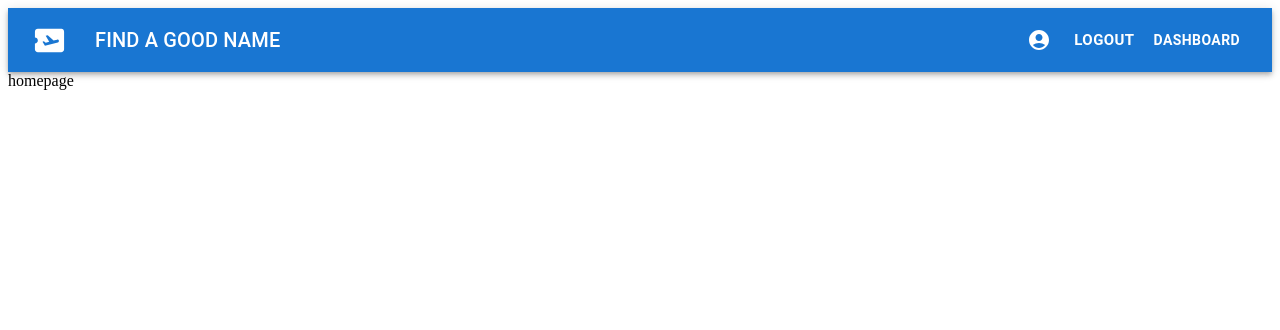
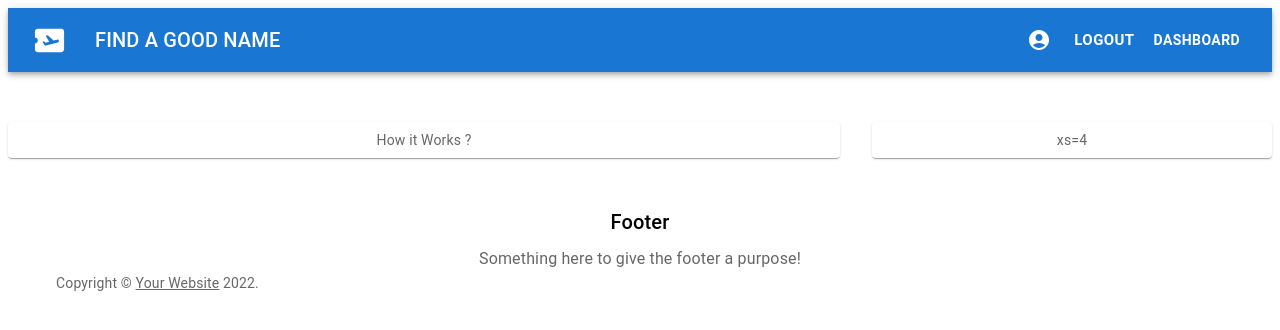
Before and after one commit to radurbalau/workday-frontend, a React (Create React App) app: page /home in a window 1280 px wide. Shown: the top 330 px of the page. Built offline with nearby package versions, Linux system fonts and the light colour scheme.

Commit message:
added footer

```diff
--- a/src/App.js
+++ b/src/App.js
@@ -7,7 +7,7 @@ import NotFound from "./pages/NotFound";
 import Navbar from './pages/Navbar'
 import UserHomePage from "./pages/UserHomePage";
 import AdminHomePage from "./pages/AdminHomePage";
-
+import Footer from "./pages/Footer"
 
 function App() {
     return (
@@ -36,7 +36,7 @@ function App() {
 
                 {/*<Route path="about" element={<About/>}/>*/}
             </Routes>
-
+            <Footer></Footer>
         </div>
     );
 }
--- /dev/null
+++ b/src/pages/Footer.js
@@ -0,0 +1,38 @@
+import * as React from 'react';
+import CssBaseline from '@mui/material/CssBaseline';
+import Box from '@mui/material/Box';
+import Typography from '@mui/material/Typography';
+import Container from '@mui/material/Container';
+import Link from '@mui/material/Link';
+
+function Copyright() {
+    return (
+        <Typography variant="body2" color="text.secondary">
+            {'Copyright © '}
+            <Link color="inherit" href="https://mui.com/">
+                Your Website
+            </Link>{' '}
+            {new Date().getFullYear()}
+            {'.'}
+        </Typography>
+    );
+}
+
+export default function StickyFooter() {
+    return (
+        <Box sx={{ bgcolor: 'background.paper', p: 6 }} component="footer">
+            <Typography variant="h6" align="center" gutterBottom>
+                Footer
+            </Typography>
+            <Typography
+                variant="subtitle1"
+                align="center"
+                color="text.secondary"
+                component="p"
+            >
+                Something here to give the footer a purpose!
+            </Typography>
+            <Copyright />
+        </Box>
+    );
+}
--- a/src/pages/Homepage.js
+++ b/src/pages/Homepage.js
@@ -1,10 +1,32 @@
+import * as React from 'react';
 
+import { styled } from '@mui/material/styles';
+import Box from '@mui/material/Box';
+import Paper from '@mui/material/Paper';
+import Grid from '@mui/material/Grid';
 
 //TODO: add footer
 const Homepage = () =>{
+    const Item = styled(Paper)(({ theme }) => ({
+        backgroundColor: theme.palette.mode === 'dark' ? '#1A2027' : '#fff',
+        ...theme.typography.body2,
+        padding: theme.spacing(1),
+        textAlign: 'center',
+        color: theme.palette.text.secondary,
+    }));
+
     return (
-        <div>
-            homepage
+        <div style={{marginTop:"50px"}} >
+
+
+            <Grid container spacing={4}>
+                <Grid item xs={8}>
+                    <Item>How it Works ?</Item>
+                </Grid>
+                <Grid item xs={4}>
+                    <Item>xs=4</Item>
+                </Grid>
+            </Grid>
         </div>
     )
 }
```
